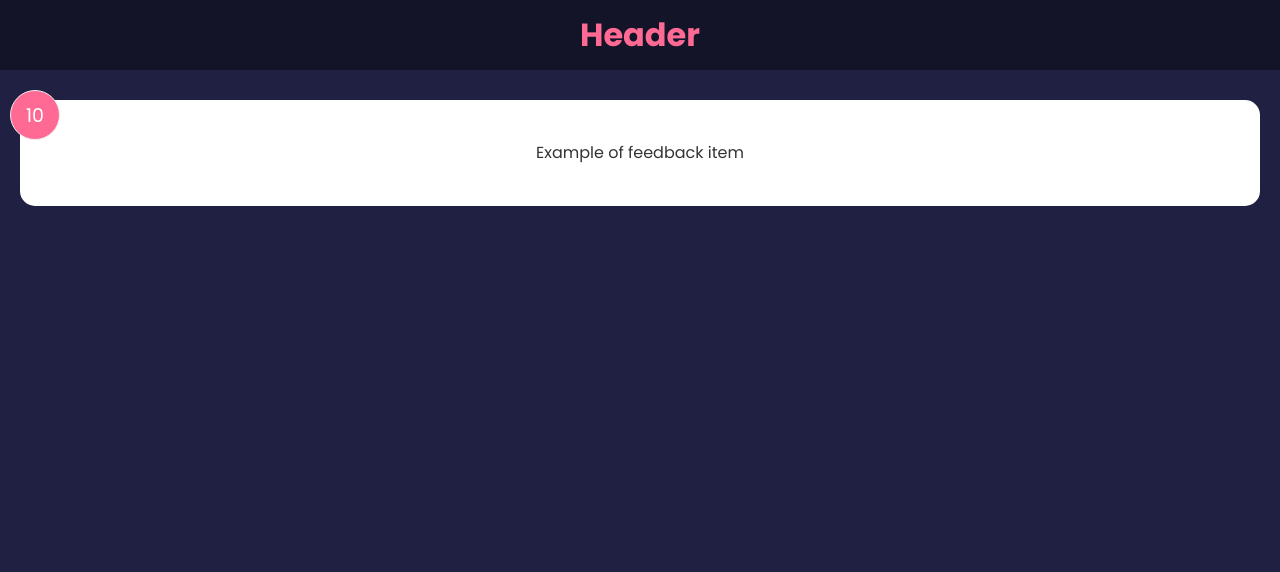
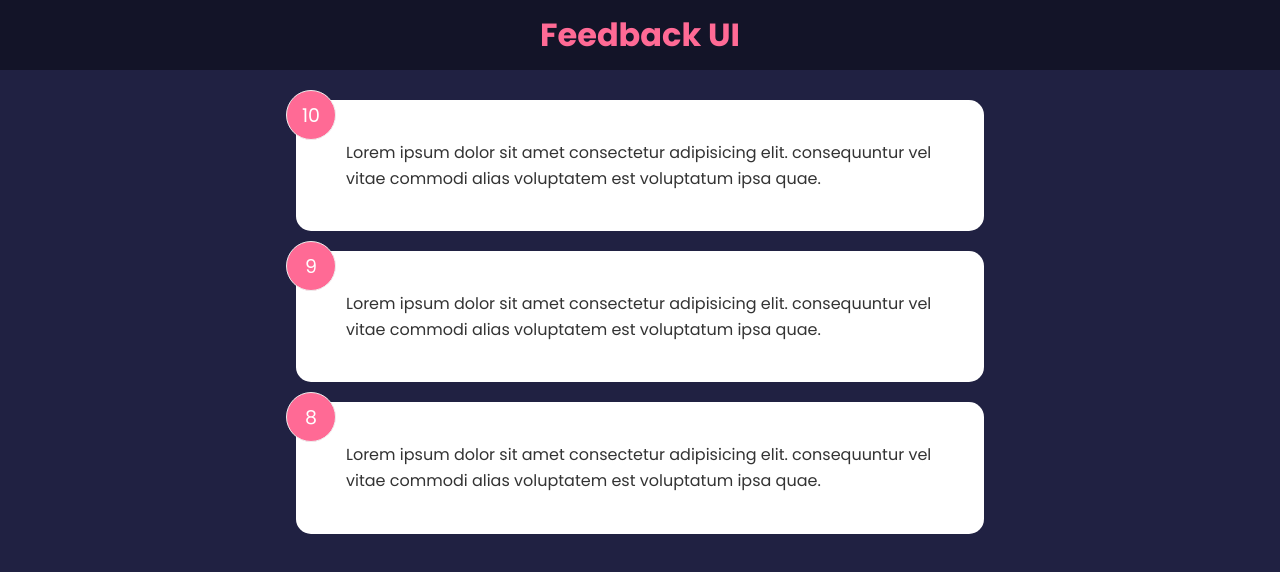
Before and after one commit to smartlightning/feedback-app, a React (Create React App) app: page / in a window 1280 px wide. Shown: the top 572 px of the page. Built offline with nearby package versions, Linux system fonts and the light colour scheme.

Commit message:
Add Feedback List with data

```diff
--- a/src/App.js
+++ b/src/App.js
@@ -1,13 +1,19 @@
 import './App.css';
-import FeedbackItem from './components/FeedbackItem';
 import Header from './components/Header';
 
+import { useState } from 'react';
+import FeedbackData from './data/FeedbackData';
+import FeedbackList from './components/FeedbackList';
+
 function App() {
+  const [feedback, setFeedback] = useState(FeedbackData);
   return (
-    <div className="App">
-     <Header text= 'Header'/>
-     <FeedbackItem/>
-    </div>
+    <>
+      <Header />
+      <div className='container'>
+        <FeedbackList feedback={feedback} />
+      </div>
+    </>
   );
 }
 
--- a/src/components/FeedbackItem.js
+++ b/src/components/FeedbackItem.js
@@ -1,10 +1,9 @@
 import React from 'react';
-
-const FeedbackItem = () => {
+const FeedbackItem = ({ item }) => {
   return (
     <div className='card'>
-      <div className='num-display'>10</div>
-      <div className='text-display'>Example of feedback item</div>
+      <div className='num-display'>{item.rating}</div>
+      <div className='text-display'>{item.text}</div>
     </div>
   );
 };
--- /dev/null
+++ b/src/components/FeedbackList.js
@@ -0,0 +1,16 @@
+import React from 'react';
+import FeedbackItem from './FeedbackItem';
+
+const FeedbackList = ({ feedback }) => {
+  if (!feedback || feedback.length === 0) {
+    return <p>No feedback yet</p>;
+  }
+  return (
+    <div className='feedback-list'>
+      {feedback.map((item) => (
+       <FeedbackItem key= {item.id} item = {item}/>
+      ))}
+    </div>
+  );
+};
+export default FeedbackList;
--- /dev/null
+++ b/src/data/FeedbackData.js
@@ -0,0 +1,19 @@
+const FeedbackData = [
+  {
+    id: 1,
+    rating: 10,
+    text: 'Lorem ipsum dolor sit amet consectetur adipisicing elit. consequuntur vel vitae commodi alias voluptatem est voluptatum ipsa quae.',
+  },
+  {
+    id: 2,
+    rating: 9,
+    text: 'Lorem ipsum dolor sit amet consectetur adipisicing elit. consequuntur vel vitae commodi alias voluptatem est voluptatum ipsa quae.',
+  },
+  {
+    id: 3,
+    rating: 8,
+    text: 'Lorem ipsum dolor sit amet consectetur adipisicing elit. consequuntur vel vitae commodi alias voluptatem est voluptatum ipsa quae.',
+  },
+];
+
+export default FeedbackData;
--- a/src/index.js
+++ b/src/index.js
@@ -1,17 +1,6 @@
-import React from 'react';
-import ReactDOM from 'react-dom';
-import './index.css';
-import App from './App';
-import reportWebVitals from './reportWebVitals';
+import React from 'react'
+import ReactDOM from 'react-dom/client'
+import './index.css'
+import App from './App'
 
-ReactDOM.render(
-  <React.StrictMode>
-    <App />
-  </React.StrictMode>,
-  document.getElementById('root')
-);
-
-// If you want to start measuring performance in your app, pass a function
-// to log results (for example: reportWebVitals(console.log))
-// or send to an analytics endpoint. Learn more: https://bit.ly/CRA-vitals
-reportWebVitals();
+ReactDOM.createRoot(document.getElementById('root')).render(<App />)
```
